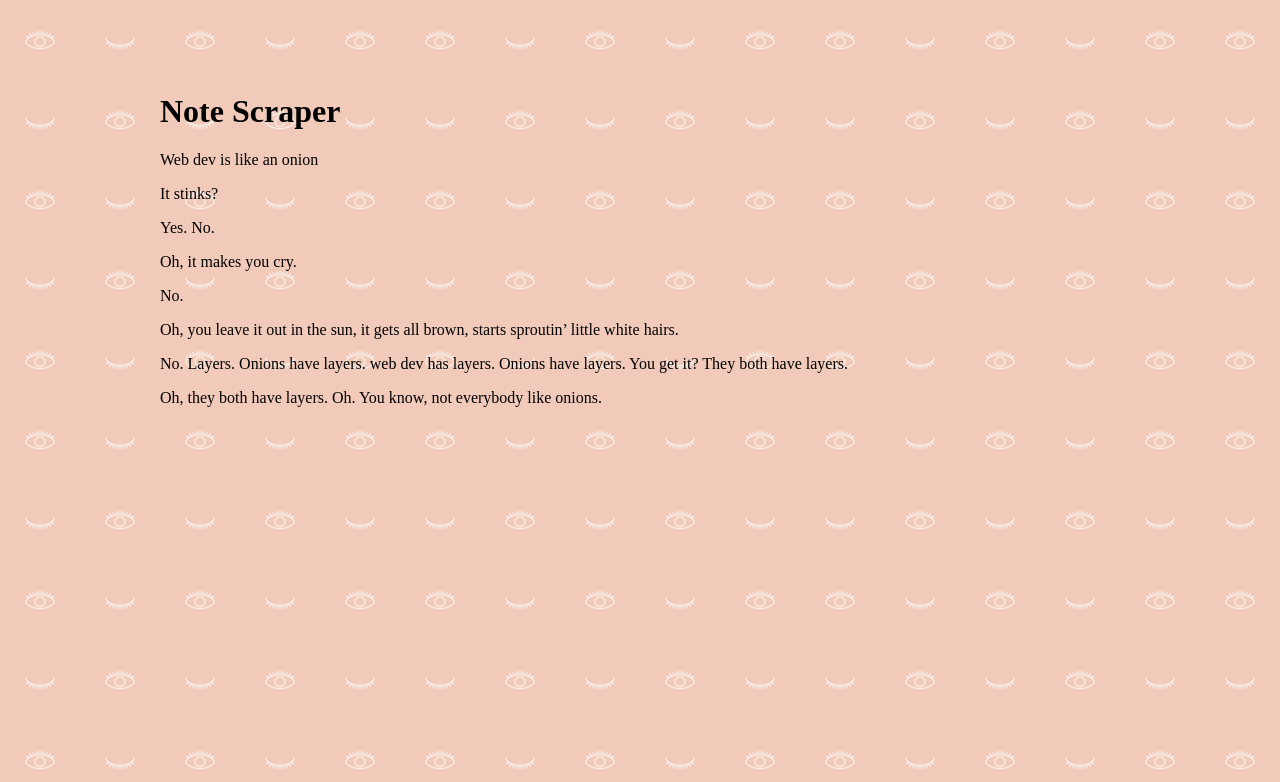
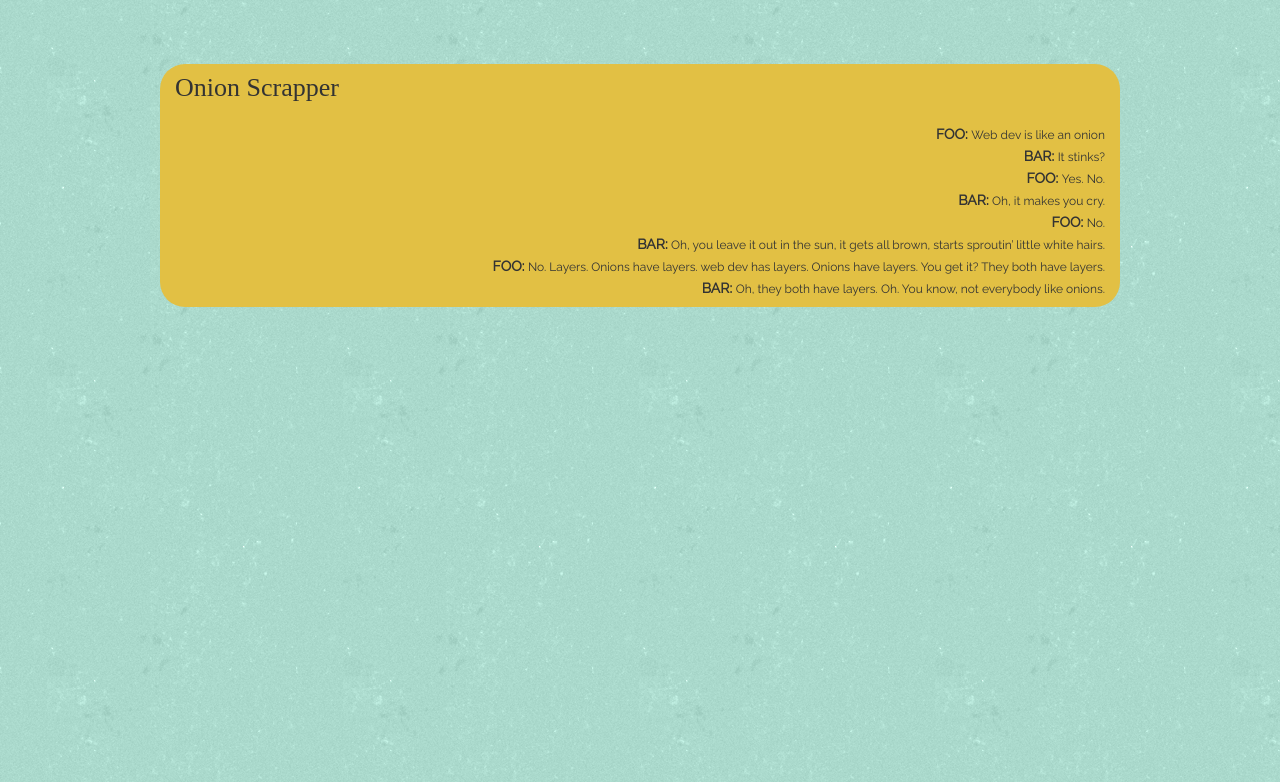
Before and after one commit to KenzieAnnC/News-Scraper, a website: page public/index.html in a window 1280 px wide. Shown: the top 782 px of the page. Drawn offline with nearby package versions, Linux system fonts and the light colour scheme; no server answers; a web font is replaced by a local one.

Commit message:
adds style

```diff
--- a/models/Article.js
+++ b/models/Article.js
@@ -10,6 +10,10 @@ var ArticleSchema = new Schema({
   title: {
     type: String,
     required: true
+  },
+  summary: {
+      type: String,
+      required: true
   },
   // `link` is required and of type String
   link: {
--- a/public/app.js
+++ b/public/app.js
@@ -3,7 +3,7 @@ $.getJSON("/articles", function(data) {
     // For each one
     for (var i = 0; i < data.length; i++) {
       // Display the apropos information on the page
-      $("#articles").append("<p data-id='" + data[i]._id + "'>" + data[i].title + "<br />" + data[i].link + "</p>");
+      $("#articles").append("<div class = 'bits'><p data-id='" + data[i]._id + "'>" + data[i].title + "<br />" + data[i].summary + "<br>" + data[i].link  + "</p></div><br>");
     }
   });
 
@@ -24,7 +24,7 @@ $.getJSON("/articles", function(data) {
       .then(function(data) {
         console.log(data);
         // The title of the article
-        $("#notes").append("<h2>" + data.title + "</h2>");
+        $("#notes").append("<h3>" + data.title + "</h3>");
         // An input to enter a new title
         $("#notes").append("<input id='titleinput' name='title' >");
         // A textarea to add a new note body
--- a/public/index.html
+++ b/public/index.html
@@ -6,43 +6,90 @@
     <meta name="viewport" content="width=device-width, initial-scale=1.0">
     <meta http-equiv="X-UA-Compatible" content="ie=edge">
     <title>Onion Scraper</title>
+    <!-- Latest compiled and minified CSS -->
+    <link rel="stylesheet" href="https://maxcdn.bootstrapcdn.com/bootstrap/3.3.7/css/bootstrap.min.css" integrity="sha384-BVYiiSIFeK1dGmJRAkycuHAHRg32OmUcww7on3RYdg4Va+PmSTsz/K68vbdEjh4u"
+        crossorigin="anonymous">
+
+    <!-- Optional theme -->
+    <link rel="stylesheet" href="https://maxcdn.bootstrapcdn.com/bootstrap/3.3.7/css/bootstrap-theme.min.css" integrity="sha384-rHyoN1iRsVXV4nD0JutlnGaslCJuC7uwjduW9SVrLvRYooPp2bWYgmgJQIXwl/Sp"
+        crossorigin="anonymous">
+
+    <!-- Latest compiled and minified JavaScript -->
+    <script src="https://maxcdn.bootstrapcdn.com/bootstrap/3.3.7/js/bootstrap.min.js" integrity="sha384-Tc5IQib027qvyjSMfHjOMaLkfuWVxZxUPnCJA7l2mCWNIpG9mGCD8wGNIcPD7Txa"
+        crossorigin="anonymous"></script>
+
+        <link href="https://fonts.googleapis.com/css?family=Coustard|Raleway" rel="stylesheet">
 
     <link rel="stylesheet" type="text/css" href="./style.css">
+
+    <link rel="shortcut icon" href="./images/onion.png" type="image/x-icon">
 </head>
 
 <body>
     <div id="wrapper">
-        <h1>Note Scraper</h1>
-        <p>
+        <div class="jumbotron">
+            <div class="container onion">
+                <h4 class="display-4 onionS">Onion Scrapper</h4>
+                <br>
+                <p class="lead">
+                    <span class="foobar">
+                        FOO:
+                    </span>
                     Web dev is like an onion
                 </p>
-        <p>
+                <p class="lead">
+                    <span class="foobar">
+                        BAR:
+                    </span>
                     It stinks?
                 </p>
-        <p>
+                <p class="lead">
+                    <span class="foobar">
+                        FOO:
+                    </span>
                     Yes. No.
                 </p>
-        <p>
+                <p class="lead">
+                    <span class="foobar">
+                        BAR:
+                    </span>
                     Oh, it makes you cry.
                 </p>
-        <p>
+                <p class="lead">
+                    <span class="foobar">
+                        FOO:
+                    </span>
                     No.
                 </p>
-        <p>
+                <p class="lead">
+                    <span class="foobar">
+                        BAR:
+                    </span>
                     Oh, you leave it out in the sun, it gets all brown, starts sproutin’ little white hairs.
                 </p>
-        <p>
+                <p class="lead">
+                    <span class="foobar">
+                        FOO:
+                    </span>
                     No. Layers. Onions have layers. web dev has layers. Onions have layers. You get it? They both have layers.
                 </p>
-        <p>
+                <p class="lead">
+                    <span class="foobar">
+                        BAR:
+                    </span>
                     Oh, they both have layers. Oh. You know, not everybody like onions.
                 </p>
+            </div>
+        </div>
+
         <br>
         <div id="articles"></div>
         <div id="notes"></div>
     </div>
+
+</body>
+
 <script src="https://cdnjs.cloudflare.com/ajax/libs/jquery/3.2.1/jquery.min.js"></script>
 <script src="app.js"></script>
-</body>
 
 </html>
--- a/public/style.css
+++ b/public/style.css
@@ -1,30 +1,79 @@
-body { background-image: url("./images/lashes.png");}
+body {
+    background-image: url("./images/green_dust_scratch.png");
+    font-family: 'Raleway', sans-serif;
+    font-size: 13px;
+
+}
+
 #wrapper {
     width: 960px;
     margin-left: auto;
     margin-right: auto;
     padding-top: 5%;
 }
+
 #articles {
     display: inline-block;
     overflow: auto;
     width: 60%;
     height: 700px;
+    padding: 10px;
 }
+
 #notes {
     float: right;
     width: 30%;
+
 }
+
 textarea, input {
     display: block;
     width: 100%;
-        background-color: #FCF5C7;
+    background-color: #706677;
+    color: white;
 }
+
 input {
     height: 36px;
     font-size: 24px;
 }
+
 textarea {
     height: 200px;
     font-size: 18px;
 }
+
+.lead {
+    font-size: 12px !important;
+    line-height: 6px;
+    text-align: right;
+}
+
+h4, h3 {
+    font-family: 'Coustard', serif;
+}
+
+.onionS {
+    font-size: 26px;
+}
+
+.foobar {
+  font-size: 14px !important;
+  text-align: right;
+  font-weight: bold;
+}
+
+.jumbotron {
+    padding: 0 !important;
+    border-radius: 25px;
+    background-color: #E2C044;
+}
+
+.bits {
+    outline-style: dotted;
+    padding: 5px;
+}
+
+#savenote {
+    border-radius: 25px;
+}
--- a/server.js
+++ b/server.js
@@ -45,6 +45,9 @@ app.get("/scrape", function (req, res) {
             result.link = $(this)
                 .children("a")
                 .attr("href");
+            result.summary = $(this)
+                .children("a")
+                .text();
 
             // Create a new Article using the `result` object built from scraping
             db.Article.create(result)
```
Also changed, not shown: public/images/congruent_pentagon.png (added), public/images/green_dust_scratch.png (added), public/images/onion.png (added), public/images/wood.png (added). Lines whose indentation alone changed are shown as unchanged.
